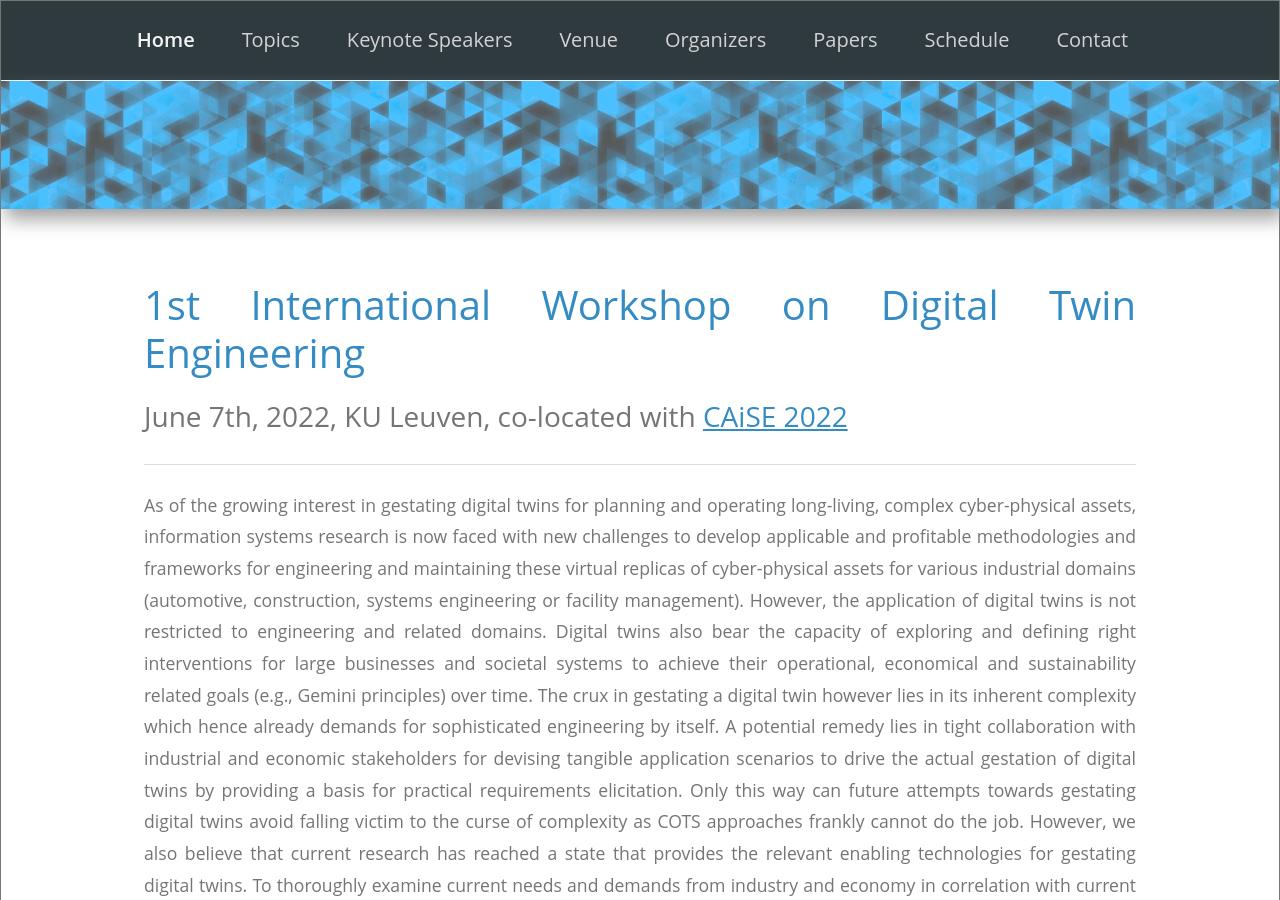
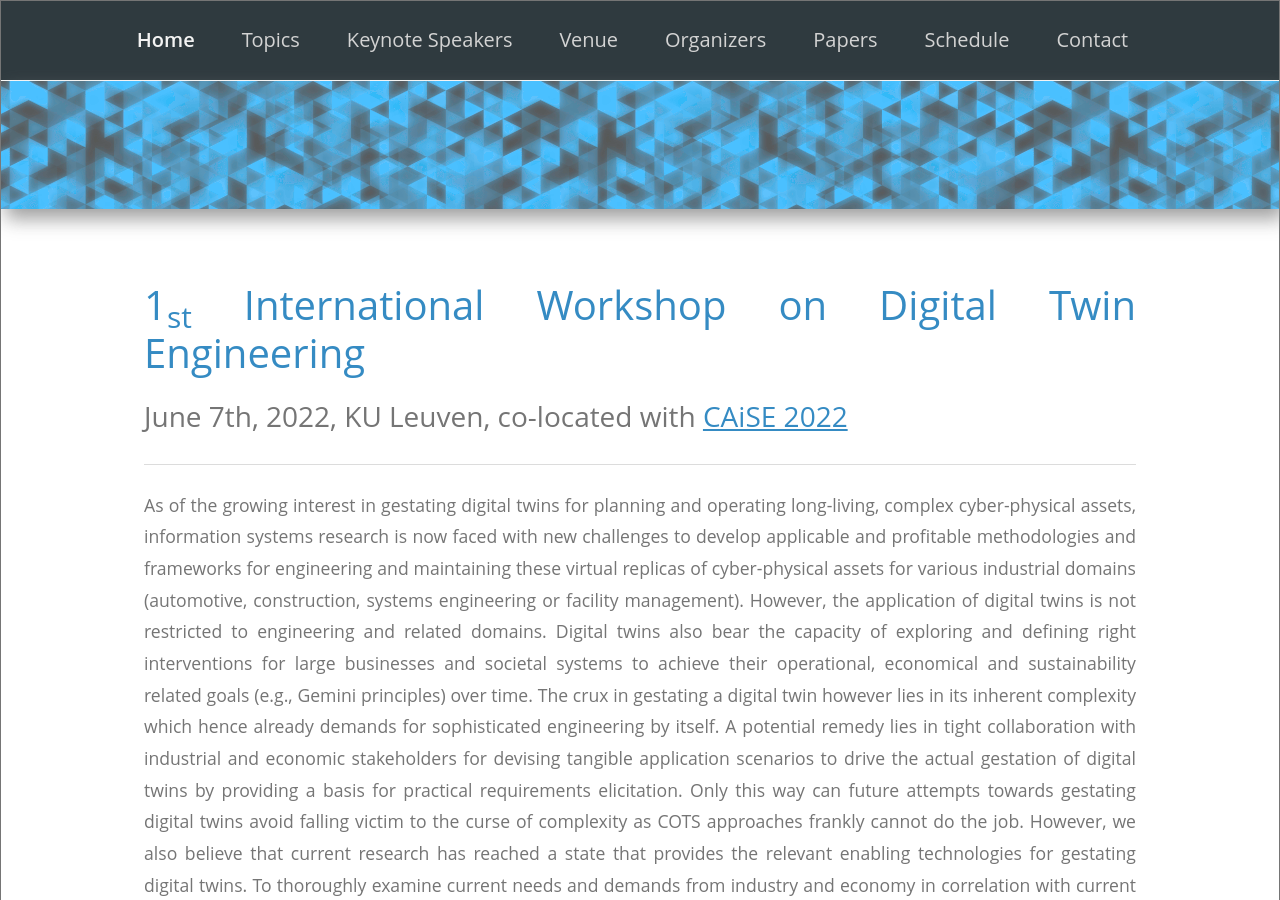
Before and after one commit to thedude81/dtworkshop, a Jekyll site: the page built from index.html, in a window 1280 px wide and 900 px high. Built offline with Jekyll 4.4.1, drawn with Linux system fonts in a browser that asks for light colours.

Commit message:
Update index.html

```diff
--- a/index.html
+++ b/index.html
@@ -10,7 +10,7 @@ title: Home
   </head>
   <body>
     <div class="container-fluid">
-        <h1>1st International Workshop on Digital Twin Engineering</h1>
+      <h1>1<sub>st</sub> International Workshop on Digital Twin Engineering</h1>
         <h3>June 7th, 2022, KU Leuven, co-located with <a href="https://caise22.ugent.be/">CAiSE 2022</a></h3>
         <hr />
         <p>As of the growing interest in gestating digital twins for planning and operating long-living,
```
